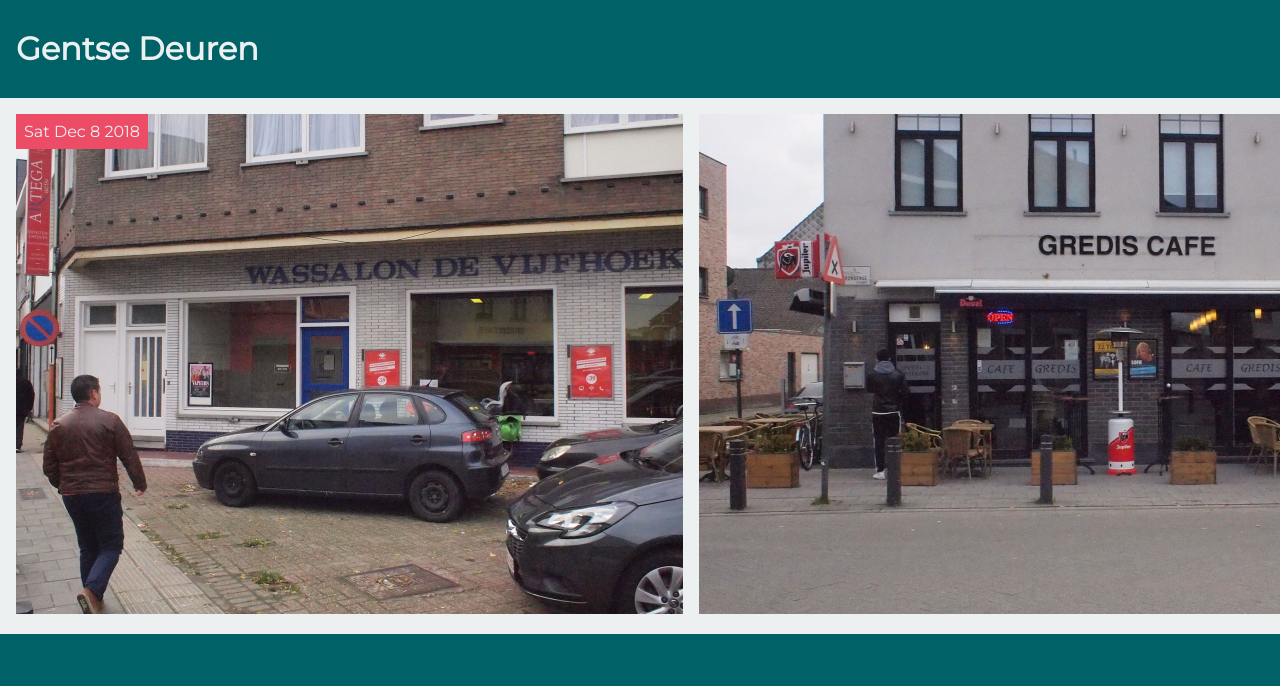
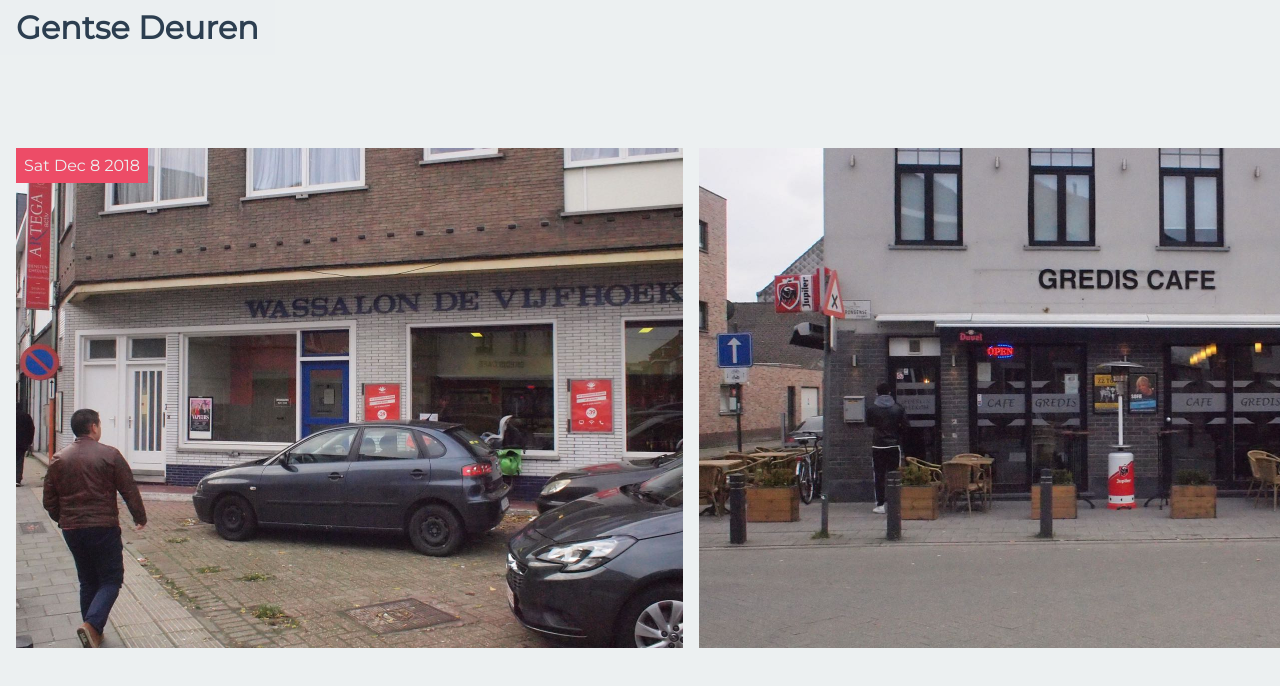
Before and after one commit to jonesbp/gentse-deuren, a Gatsby site: page / in a window 1280 px wide. Built offline with nearby package versions, Linux system fonts and the light colour scheme; Gatsby itself is replaced by a stand-in of ours.

Commit message:
Redo homepage and coloring

```diff
--- a/scss/base.scss
+++ b/scss/base.scss
@@ -12,16 +12,19 @@ html {
 }
 
 body {
-  background-color: $aqua;
-  color: $paper;
+  background-color: $paper;
+  color: $text;
   font-family: 'Montserrat', sans-serif;
   margin: 0;
   padding: 0;
+  position: relative;
 }
 
-
 header {
-  background-color: $aqua;
-  color: $paper;
-  padding: .5rem 1rem;
+  h1 {
+    background-color: rgba($paper, 0.7);
+    display: inline-block;
+    margin: 0;
+    padding: .5rem 1rem;
+  }
 }
--- a/scss/homepage.scss
+++ b/scss/homepage.scss
@@ -1,4 +1,21 @@
 @import "base";
+
+header.homepage {
+  position: absolute;
+    top: 0;
+    right: 0;
+    left: 0;
+  z-index: 1;
+}
+
+.homepage-wrapper {
+  display: flex;
+  flex-direction: column;
+  height: 100vh;
+  justify-content: space-around;
+  position: relative;
+  z-index: 0;
+}
 
 .photo-strip {
   background-color: $paper;
--- /dev/null
+++ b/src/components/homepage-layout.js
@@ -0,0 +1,16 @@
+import React from "react";
+
+import HelmetWrapper from "./helmet-wrapper";
+
+export default ({ children }) => (
+  <>
+    <HelmetWrapper />
+    <header className="homepage">
+      <h1>Gentse Deuren</h1>
+    </header>
+
+    <div className="homepage-wrapper">
+      {children}
+    </div>
+  </>
+);
--- a/src/pages/index.js
+++ b/src/pages/index.js
@@ -1,15 +1,15 @@
 import React from "react"
 
-import Layout from "../components/layout";
+import HomepageLayout from "../components/homepage-layout";
 
 import PhotoStrip from "../components/photo-strip";
 
 import '../../scss/homepage.scss';
 
 export default ({ data }) => (
-  <Layout>
+  <HomepageLayout>
     <PhotoStrip moments={data.allMomentsJson} />
-  </Layout>
+  </HomepageLayout>
 );
 
 export const query = graphql`
```
